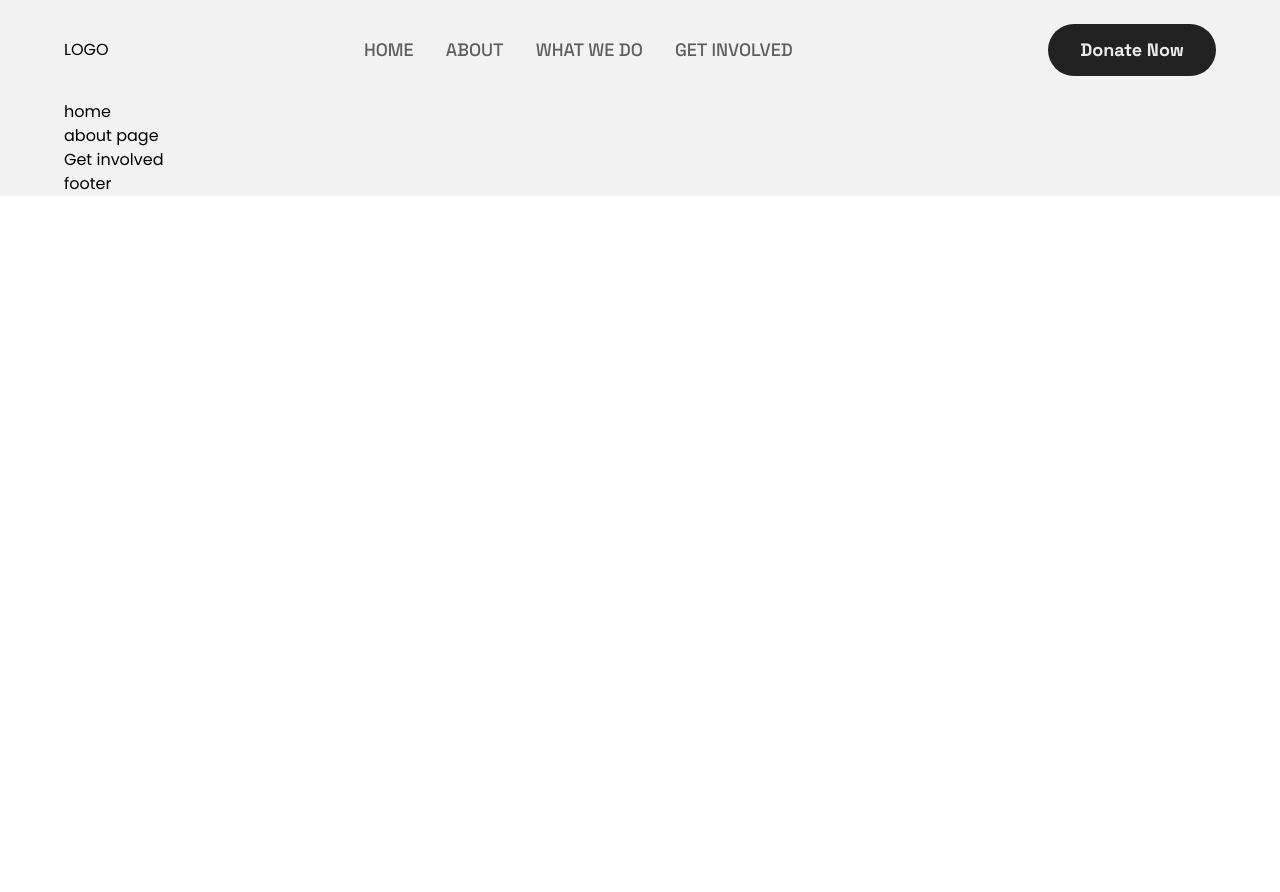
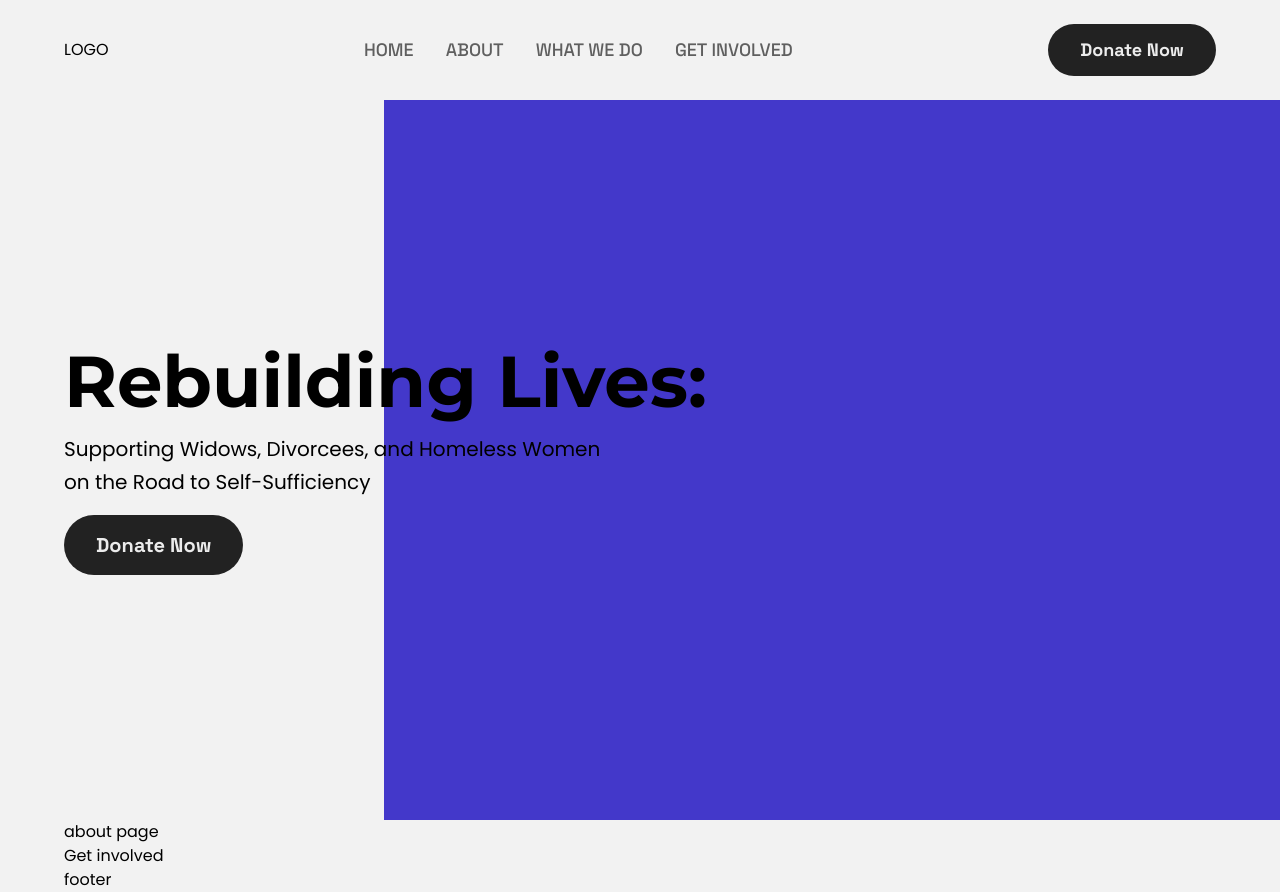
Before and after one commit to eniiku/songs_of_laughter, a React (Vite) app: page / in a window 1280 px wide. Before the commit the page ends 800 px from the top, so only its background shows below. Built offline with nearby package versions, Linux system fonts and the light colour scheme.

Commit message:
feat(App): create hero section for landing page

```diff
--- a/src/App.tsx
+++ b/src/App.tsx
@@ -5,7 +5,29 @@ const App = () => {
     <div className='bg-bgWhite px-16'>
       <Navbar />
 
-      <div>home</div>
+      <div
+        id='home'
+        className='w-full min-h-[90vh] relative grid items-center justify-start z-0'
+      >
+        <div className='my-auto'>
+          <h1 className='font-montserrat font-bold text-7xl mb-4'>
+            Rebuilding Lives:
+          </h1>
+
+          <p className='text-xl w-2/3 mb-4 leading-[165%]'>
+            Supporting Widows, Divorcees, and Homeless Women on the Road to
+            Self-Sufficiency
+          </p>
+
+          <button className='px-8 py-4 rounded-full font-space font-bold bg-textBlack'>
+            <a href='#donate' className='text-textWhite text-xl'>
+              Donate Now
+            </a>
+          </button>
+        </div>
+
+        <div className='absolute -right-16 top-0 w-[70vw] h-[90vh] bg-indigo-700 -z-10'></div>
+      </div>
 
       <div>about page</div>
 
```
